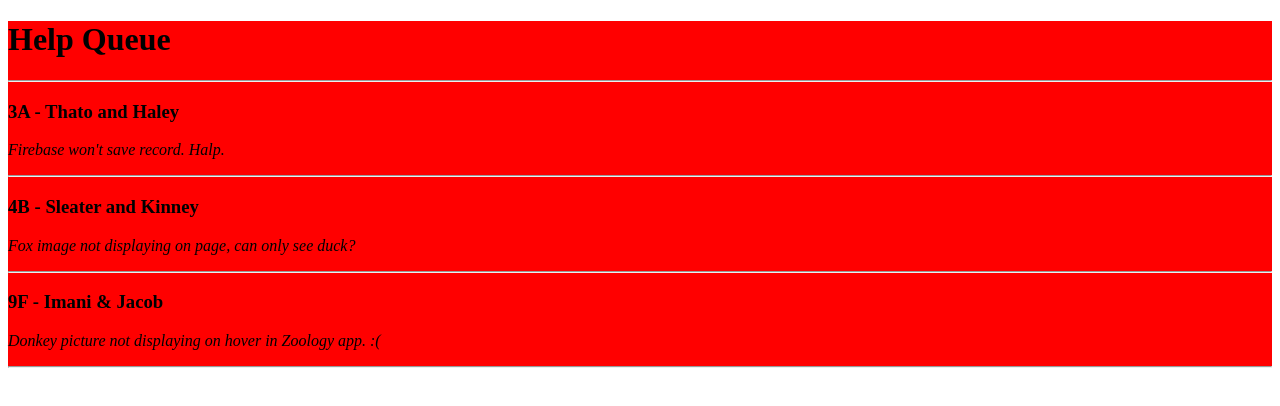
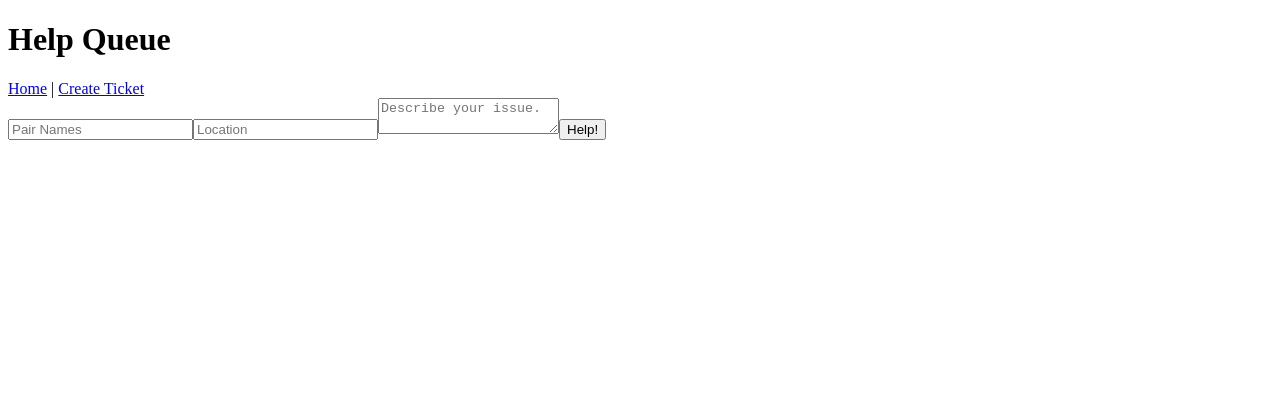
Before and after one commit to Ngann/React-Routing, a React app: page /#/newticket in a window 1280 px wide. Shown: the top 406 px of the page. Built offline with nearby package versions, Linux system fonts and the light colour scheme.

Commit message:
add router

```diff
--- a/package.json
+++ b/package.json
@@ -17,6 +17,7 @@
     "react": "^15.5.4",
     "react-bootstrap": "^1.0.0-beta.5",
     "react-dom": "^15.5.4",
+    "react-router-dom": "^4.0.0",
     "styled-jsx": "^3.2.1"
   },
   "devDependencies": {
--- a/src/components/App.jsx
+++ b/src/components/App.jsx
@@ -1,13 +1,18 @@
 import React from 'react'
 import Header from './Header'
 import TicketList from './TicketList'
+import { Switch, Route } from 'react-router-dom'
+import NewTicketForm from './NewTicketForm'
 
 
 function App(){
   return (
     <div>
       <Header/>
-      <TicketList/>
+      <Switch>
+        <Route exact path='/' component={TicketList} />
+        <Route path='/newticket' component={NewTicketForm} />
+      </Switch>
     </div>
   )
 }
--- a/src/components/Header.jsx
+++ b/src/components/Header.jsx
@@ -1,9 +1,14 @@
 import React from 'react'
+import { Link } from 'react-router-dom'
 
 function Header(){
   return (
-    <h1>Help Queue</h1>
+    <div>
+      <h1>Help Queue</h1>
+      <Link to="/">Home</Link> | <Link to="/newticket">Create Ticket</Link>
+    </div>
   )
 }
 
+
 export default Header
--- /dev/null
+++ b/src/components/NewTicketForm.jsx
@@ -0,0 +1,24 @@
+import React from 'react'
+
+function NewTicketForm(){
+  return (
+    <div>
+      <form>
+        <input
+          type='text'
+          id='names'
+          placeholder='Pair Names'/>
+        <input
+          type='text'
+          id='location'
+          placeholder='Location'/>
+        <textarea
+          id='issue'
+          placeholder='Describe your issue.'/>
+        <button type='submit'>Help!</button>
+      </form>
+    </div>
+  )
+}
+
+export default NewTicketForm
--- a/src/index.jsx
+++ b/src/index.jsx
@@ -2,11 +2,14 @@
 import ReactDOM from 'react-dom'
 import App from './components/App'
 import { AppContainer } from 'react-hot-loader'
+import { HashRouter } from 'react-router-dom'
 
 const render = (Component) => {
   ReactDOM.render(
     <AppContainer>
-      <Component/>
+      <HashRouter>
+        <Component/>
+      </HashRouter>
     </AppContainer>,
     document.getElementById('react-app-root')
   )
```
Also changed, not shown: 1 other file (tests, documents, lock files or other folders).
